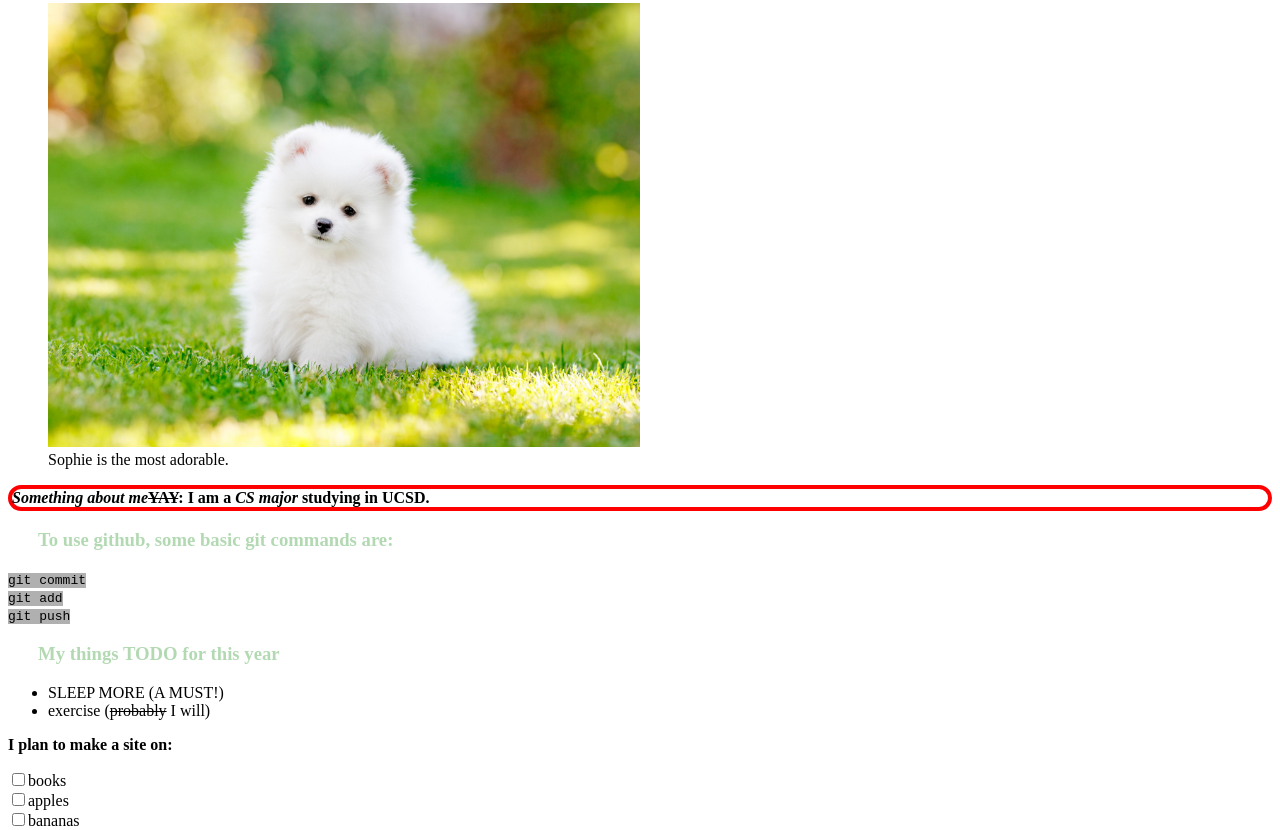
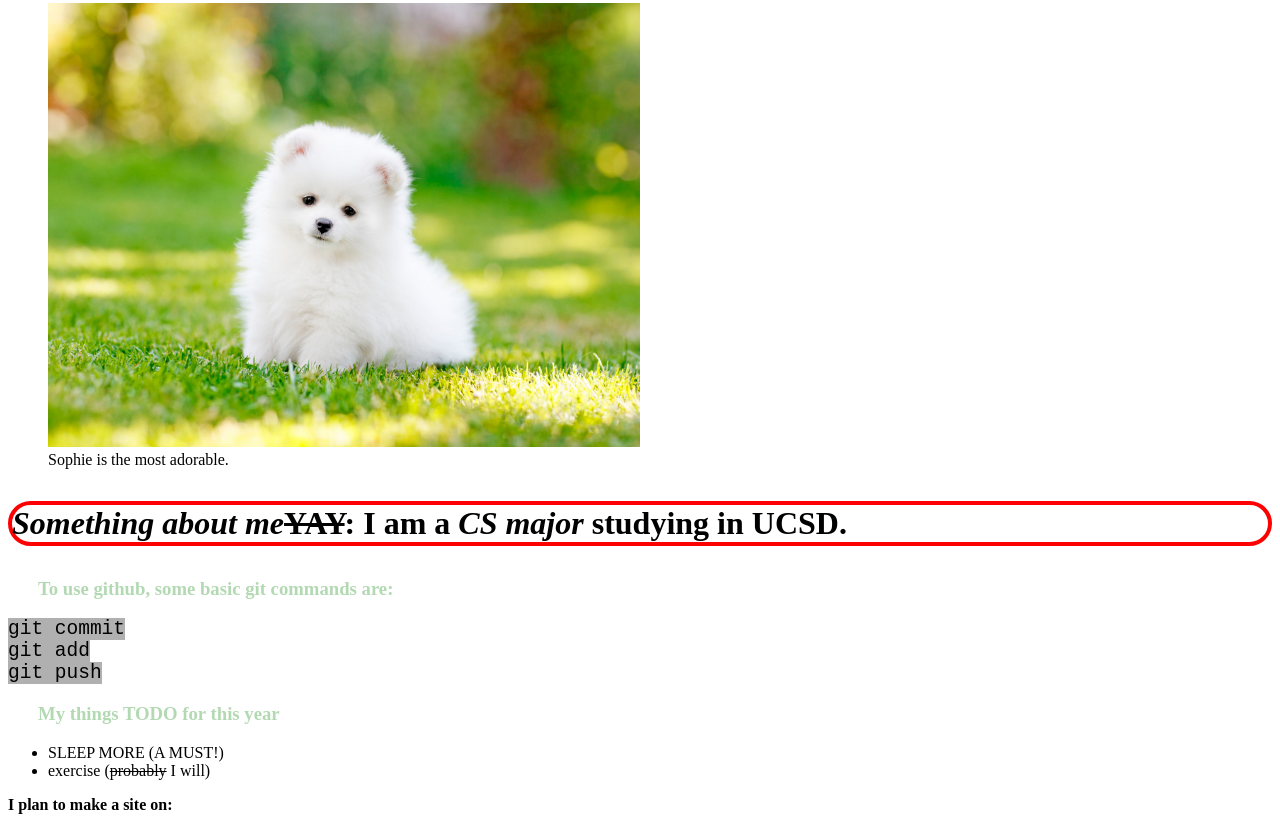
Before and after one commit to haelaine/wi21-cse110-lab3, a plain HTML site: page index.html in a window 1280 px wide. Shown: the part 348-1178 px from the top of the page. Drawn offline with Linux system fonts and the light colour scheme.

Commit message:
Update styles.css

```diff
--- a/styles.css
+++ b/styles.css
@@ -14,7 +14,7 @@
 
 code {
   background-color: rgb(176,176,176);
-  font-size:
+  font-size: 3ch;
 }
 
 p[target] {
@@ -22,4 +22,6 @@ p[target] {
   border-color: red;
   border-width: 4px;
   border-radius: 100px;
+  font-size: 2em;
+
 }
```
